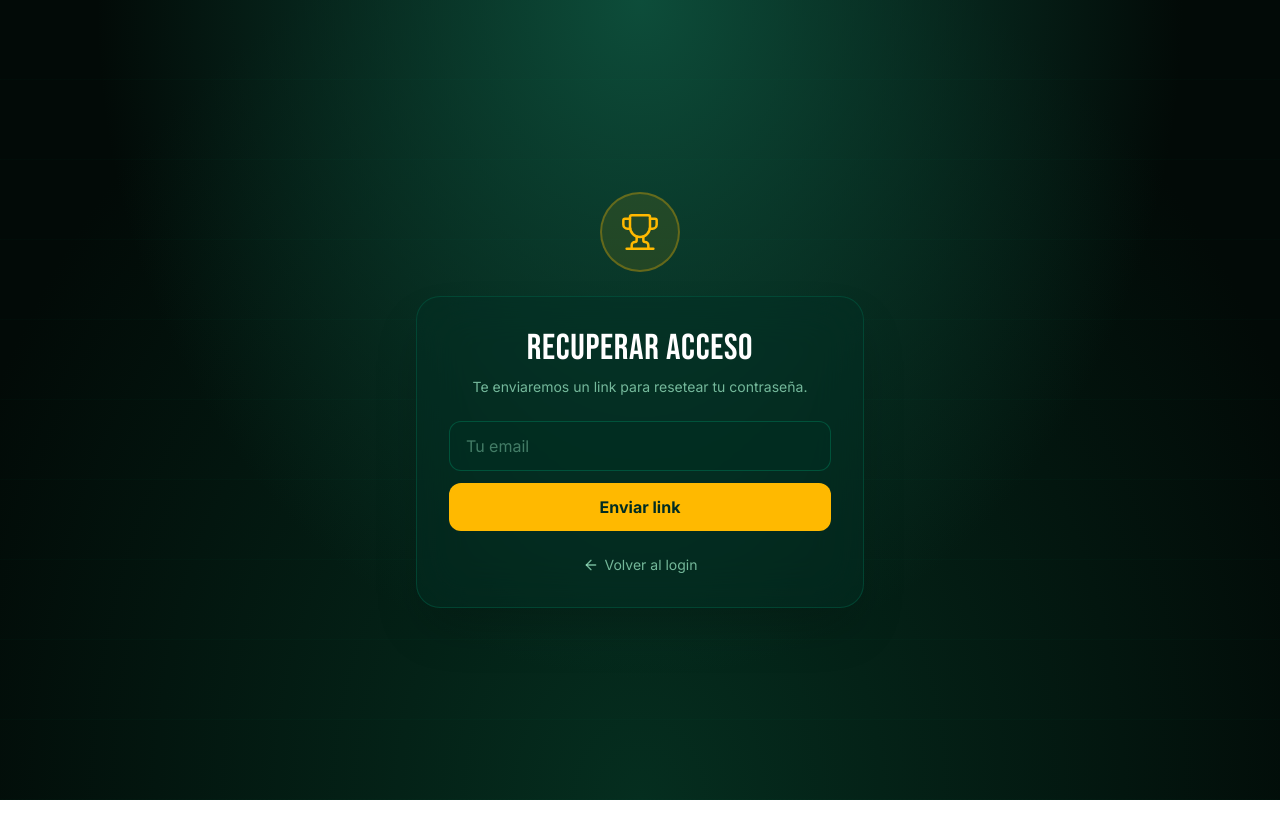
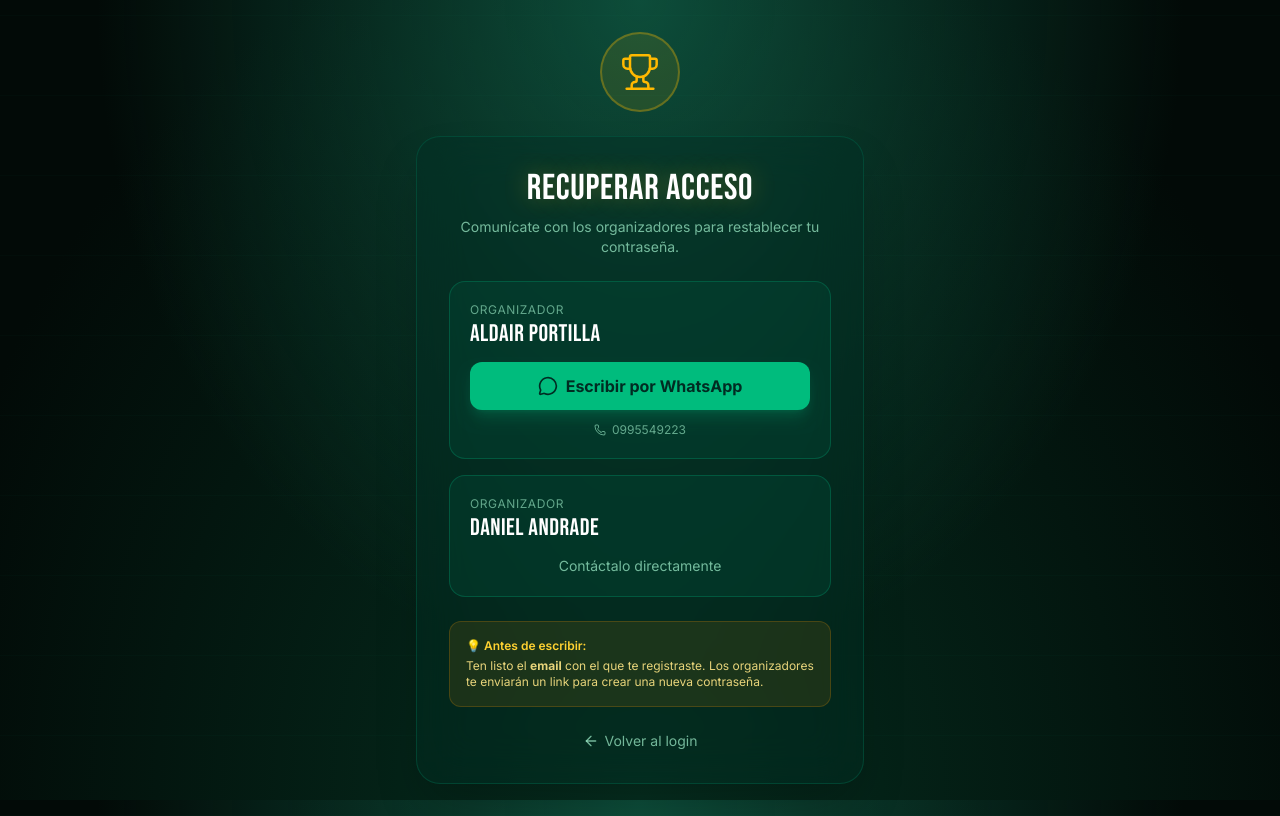
Before and after one commit to Aldxir/polla-mundialista, a Next.js app: page /recuperar-password in a window 1280 px wide. Built offline with nearby package versions, Linux system fonts and the light colour scheme.

Commit message:
Mejorar la recuperacion

```diff
--- a/app/recuperar-password/page.tsx
+++ b/app/recuperar-password/page.tsx
@@ -1,31 +1,11 @@
-'use client'
-
-import { createClient } from '@/lib/supabase/client'
-import { Trophy, ArrowLeft, Mail } from 'lucide-react'
-import { useState } from 'react'
+import { Trophy, ArrowLeft, MessageCircle, Phone } from 'lucide-react'
 
 export default function RecuperarPasswordPage() {
-  const [email, setEmail] = useState('')
-  const [enviado, setEnviado] = useState(false)
-  const [error, setError] = useState<string | null>(null)
-  const [loading, setLoading] = useState(false)
-
-  const handleSubmit = async (e: React.FormEvent) => {
-    e.preventDefault()
-    setError(null)
-    setLoading(true)
-    const supabase = createClient()
-    const { error } = await supabase.auth.resetPasswordForEmail(email, {
-      redirectTo: `${window.location.origin}/reset-password`,
-    })
-    if (error) {
-      setError(error.message)
-      setLoading(false)
-    } else {
-      setEnviado(true)
-      setLoading(false)
-    }
-  }
+  const whatsappNumber = '593995549223' // +593 sin el 0 inicial
+  const whatsappMensaje = encodeURIComponent(
+    'Hola Aldair, olvidé mi contraseña de la Polla Mundialista. Mi email registrado es: '
+  )
+  const whatsappUrl = `https://wa.me/${whatsappNumber}?text=${whatsappMensaje}`
 
   return (
     <div className="min-h-screen flex items-center justify-center px-4 py-8">
@@ -37,51 +17,59 @@ export default function RecuperarPasswordPage() {
         </div>
 
         <div className="bg-emerald-950/40 backdrop-blur-xl border border-emerald-800/50 rounded-3xl p-8 space-y-6 shadow-2xl">
-          {!enviado ? (
-            <>
-              <div className="text-center space-y-2">
-                <h1 className="font-display text-4xl text-white">RECUPERAR ACCESO</h1>
-                <p className="text-emerald-200/70 text-sm">
-                  Te enviaremos un link para resetear tu contraseña.
-                </p>
+          <div className="text-center space-y-2">
+            <h1 className="font-display text-4xl text-white gold-glow">
+              RECUPERAR ACCESO
+            </h1>
+            <p className="text-emerald-200/70 text-sm">
+              Comunícate con los organizadores para restablecer tu contraseña.
+            </p>
+          </div>
+
+          <div className="space-y-4">
+            {/* Organizador 1 - Aldair */}
+            <div className="bg-emerald-900/30 border border-emerald-700/50 rounded-2xl p-5 space-y-3">
+              <div className="flex items-center justify-between">
+                <div>
+                  <p className="text-xs text-emerald-200/60 uppercase tracking-wider">Organizador</p>
+                  <p className="font-display text-2xl text-white">ALDAIR PORTILLA</p>
+                </div>
               </div>
 
-              <form onSubmit={handleSubmit} className="space-y-3">
-                <input
-                  type="email"
-                  placeholder="Tu email"
-                  value={email}
-                  onChange={e => setEmail(e.target.value)}
-                  required
-                  className="w-full px-4 py-3 bg-emerald-950/60 border border-emerald-700/50 text-white placeholder-emerald-200/40 rounded-xl focus:border-amber-400 focus:outline-none"
-                />
+              <a
+                href={whatsappUrl}
+                target="_blank"
+                rel="noopener noreferrer"
+                className="w-full flex items-center justify-center gap-2 bg-emerald-500 hover:bg-emerald-400 text-emerald-950 font-bold rounded-xl px-4 py-3 transition shadow-lg shadow-emerald-500/20"
+              >
+                <MessageCircle className="w-5 h-5" />
+                Escribir por WhatsApp
+              </a>
 
-                {error && (
-                  <p className="text-xs text-red-300 bg-red-500/10 border border-red-500/20 px-3 py-2 rounded-md">
-                    {error}
-                  </p>
-                )}
-
-                <button
-                  type="submit"
-                  disabled={loading}
-                  className="w-full px-4 py-3 bg-amber-400 hover:bg-amber-300 disabled:bg-slate-600 text-emerald-950 font-bold rounded-xl transition"
-                >
-                  {loading ? 'Enviando...' : 'Enviar link'}
-                </button>
-              </form>
-            </>
-          ) : (
-            <div className="text-center space-y-4">
-              <div className="w-16 h-16 mx-auto rounded-full bg-emerald-500/10 border-2 border-emerald-500/30 flex items-center justify-center">
-                <Mail className="w-8 h-8 text-emerald-400" strokeWidth={1.5} />
-              </div>
-              <h1 className="font-display text-3xl text-white">¡Revisa tu email!</h1>
-              <p className="text-emerald-200/70">
-                Te enviamos un link a <strong className="text-amber-300">{email}</strong> para resetear tu contraseña.
+              <p className="text-center text-xs text-emerald-200/60 flex items-center justify-center gap-1.5">
+                <Phone className="w-3 h-3" />
+                0995549223
               </p>
             </div>
-          )}
+
+            {/* Organizador 2 - Daniel */}
+            <div className="bg-emerald-900/30 border border-emerald-700/50 rounded-2xl p-5 space-y-3">
+              <div className="flex items-center justify-between">
+                <div>
+                  <p className="text-xs text-emerald-200/60 uppercase tracking-wider">Organizador</p>
+                  <p className="font-display text-2xl text-white">DANIEL ANDRADE</p>
+                </div>
+              </div>
+              <p className="text-center text-sm text-emerald-200/70">
+                Contáctalo directamente
+              </p>
+            </div>
+          </div>
+
+          <div className="bg-amber-500/10 border border-amber-500/20 rounded-xl p-4 text-xs text-amber-200/90">
+            <p className="font-semibold text-amber-300 mb-1">💡 Antes de escribir:</p>
+            <p>Ten listo el <strong>email</strong> con el que te registraste. Los organizadores te enviarán un link para crear una nueva contraseña.</p>
+          </div>
 
           <a
             href="/login"
```
